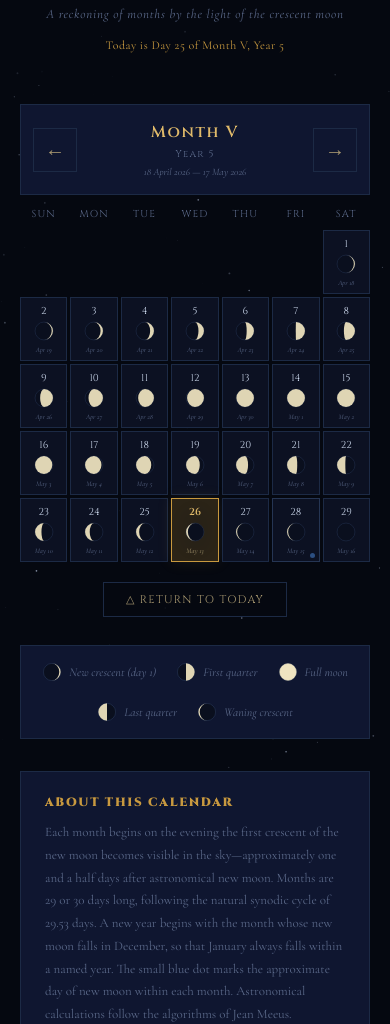
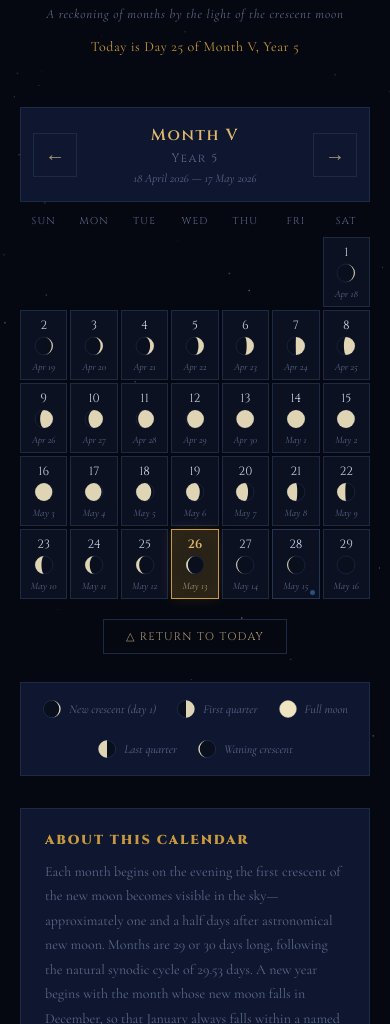
Before and after one commit to enphoti/enphoti.github.io, a plain HTML site: page index.html in a window 390 px wide. Shown: the part 76-1100 px from the top of the page. Drawn offline with nearby package versions, Linux system fonts and the light colour scheme.

Commit message:
Adjusted Font-size for easier read on mobile and desktop

```diff
--- a/index.html
+++ b/index.html
@@ -74,7 +74,7 @@ body {
 
 .hdr-today {
   margin-top: 16px;
-  font-size: clamp(12px, 1.6vw, 15px);
+  font-size: clamp(14px, 1.6vw, 18px);
   color: var(--gold);
   letter-spacing: .04em;
 }
@@ -116,14 +116,14 @@ body {
 
 .nav-year {
   font-family: 'Cinzel', serif;
-  font-size: clamp(10px, 1.3vw, 13px);
+  font-size: clamp(12px, 1.3vw, 14px);
   color: var(--text-dim);
   letter-spacing: .12em;
   margin-top: 4px;
 }
 
 .nav-greg {
-  font-size: clamp(10px, 1.3vw, 13px);
+  font-size: clamp(12px, 1.3vw, 14px);
   color: var(--text-dim);
   font-style: italic;
   margin-top: 5px;
@@ -140,7 +140,7 @@ body {
 .cal-head-cell {
   text-align: center;
   font-family: 'Cinzel', serif;
-  font-size: 10px;
+  font-size: clamp(10px, 1.3vw, 12px);
   letter-spacing: .12em;
   color: var(--text-dim);
   padding: 6px 2px;
@@ -187,7 +187,7 @@ body {
 
 .day-num {
   font-family: 'Cinzel', serif;
-  font-size: clamp(10px, 1.6vw, 15px);
+  font-size: clamp(12px, 1.6vw, 15px);
   color: var(--text);
   font-weight: 400;
   line-height: 1;
@@ -203,7 +203,7 @@ body {
 .moon-svg-wrap svg { width: 100%; height: 100%; }
 
 .day-greg {
-  font-size: clamp(7px, 1vw, 9px);
+  font-size: clamp(10px, 1vw, 13px);
   color: var(--text-dim);
   margin-top: 5px;
   font-style: italic;
@@ -259,7 +259,7 @@ body {
   display: flex;
   align-items: center;
   gap: 7px;
-  font-size: 12px;
+  font-size: clamp(12px, 1vw, 14px);
   color: var(--text-dim);
   font-style: italic;
 }
@@ -272,13 +272,13 @@ body {
   padding: 20px 24px;
   background: var(--panel);
   border: 1px solid var(--rim);
-  font-size: 13px;
+  font-size: 14px;
   color: var(--text-dim);
   line-height: 1.75;
 }
 .explainer h3 {
   font-family: 'Cinzel', serif;
-  font-size: 12px;
+  font-size: 13px;
   letter-spacing: .14em;
   text-transform: uppercase;
   color: var(--gold);
```
